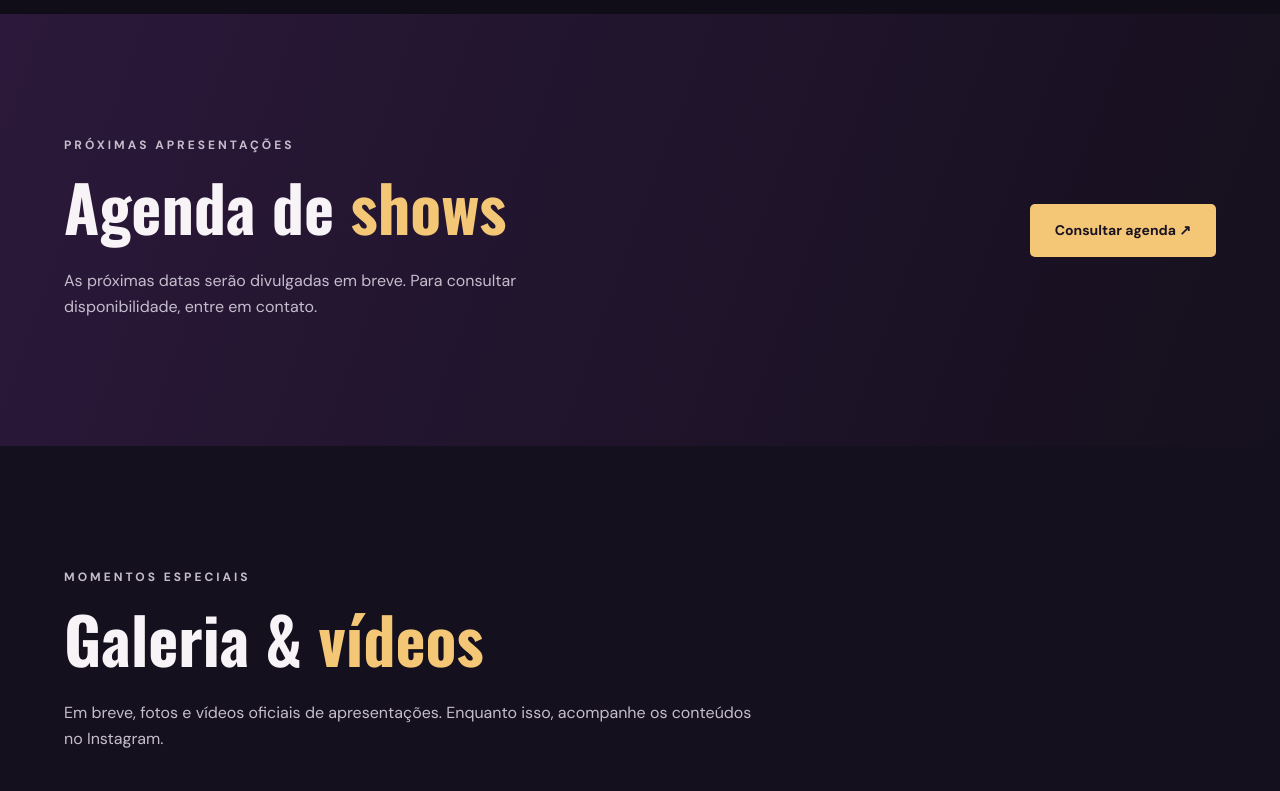
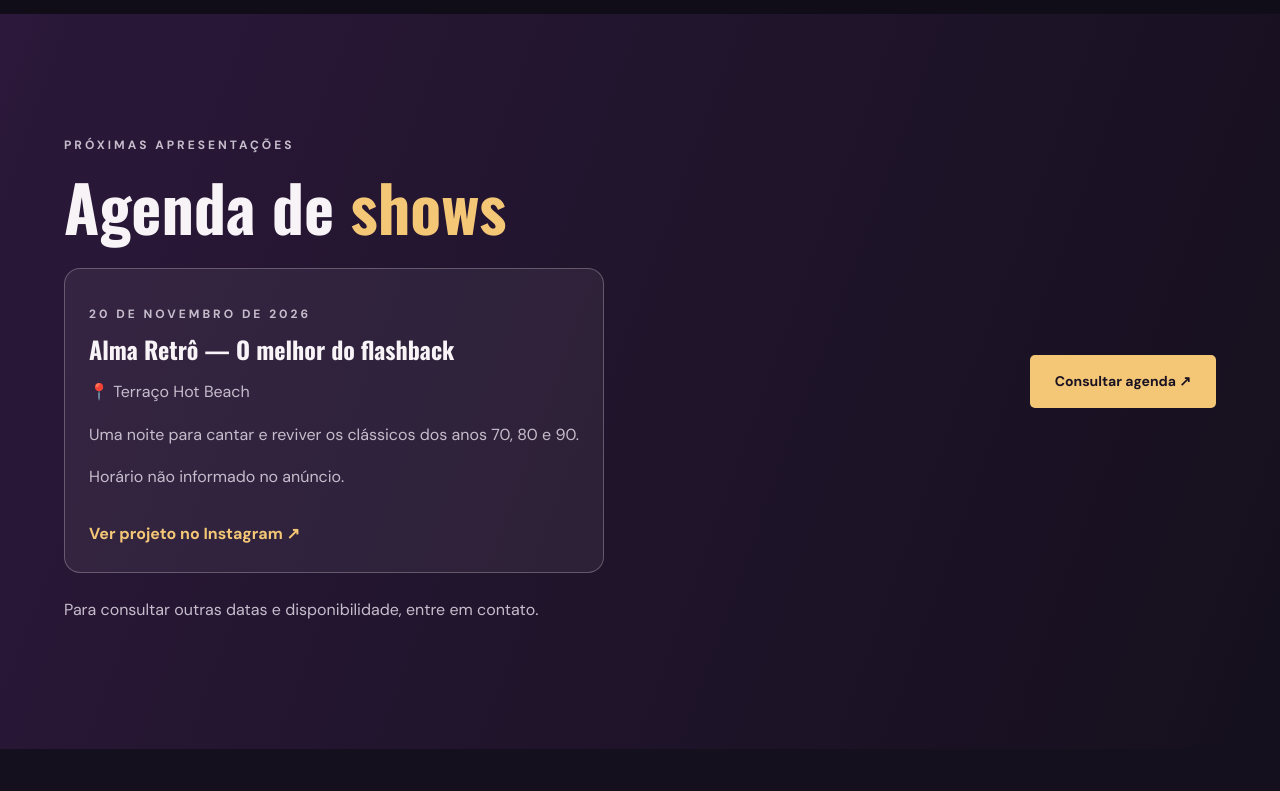
Before and after one commit to joaopcmilani-blip/site-antonio-freitas, a plain HTML site: page index.html in a window 1280 px wide. Shown: the part 1920-2711 px from the top of the page. Drawn offline with nearby package versions, Linux system fonts and the light colour scheme.

Commit message:
Adiciona show Alma Retrô em 20 de novembro à agenda

```diff
--- a/index.html
+++ b/index.html
@@ -30,7 +30,7 @@
     </section>
     <section id="sobre" class="section about"><div><p class="eyebrow">A VOZ POR TRÁS DA MÚSICA</p><h2>Uma conexão que <em>vai além do palco.</em></h2></div><div><p>Antonio Freitas é cantor e intérprete, com presença musical em projetos e apresentações. Este é seu espaço oficial para compartilhar novidades, trabalhos e informações para contratação.</p><p>Quer levar música ao seu evento? Entre em contato diretamente para consultar disponibilidade e condições.</p><a class="text-link" href="#contato">Fale com Antonio ↗</a></div></section>
     <section id="projetos" class="section projects"><div class="section-heading"><p class="eyebrow">MÚSICA EM MOVIMENTO</p><h2>Projetos <em>musicais</em></h2></div><div class="cards"><article class="card"><span class="card-number">01 / PROJETO</span><h3>Banda Match</h3><p>Conheça o projeto e acompanhe as novidades nas redes sociais.</p><a href="https://www.instagram.com/bandamatchoficial/" target="_blank" rel="noopener noreferrer">Acompanhar no Instagram ↗</a></article><article class="card"><span class="card-number">02 / PROJETO</span><h3>Alma Retrô</h3><p>Mais um projeto musical para descobrir e acompanhar.</p><a href="https://www.instagram.com/alma.retrooficial/" target="_blank" rel="noopener noreferrer">Acompanhar no Instagram ↗</a></article></div></section>
-    <section id="agenda" class="section agenda"><div><p class="eyebrow">PRÓXIMAS APRESENTAÇÕES</p><h2>Agenda de <em>shows</em></h2><p>As próximas datas serão divulgadas em breve. Para consultar disponibilidade, entre em contato.</p></div><a class="button primary" href="https://wa.me/5517992233212?text=Ol%C3%A1!%20Gostaria%20de%20consultar%20a%20agenda%20de%20shows." target="_blank" rel="noopener noreferrer">Consultar agenda ↗</a></section>
+    <section id="agenda" class="section agenda"><div><p class="eyebrow">PRÓXIMAS APRESENTAÇÕES</p><h2>Agenda de <em>shows</em></h2><div class="show-entry" style="margin:1.5rem 0;padding:1.5rem;border:1px solid rgba(255,255,255,.25);border-radius:16px;background:rgba(255,255,255,.06)"><p class="eyebrow">20 DE NOVEMBRO DE 2026</p><h3 style="font-size:1.5rem;margin:.5rem 0">Alma Retrô — O melhor do flashback</h3><p>📍 Terraço Hot Beach</p><p>Uma noite para cantar e reviver os clássicos dos anos 70, 80 e 90.</p><p>Horário não informado no anúncio.</p><a class="text-link" href="https://www.instagram.com/alma.retrooficial/" target="_blank" rel="noopener noreferrer">Ver projeto no Instagram ↗</a></div><p>Para consultar outras datas e disponibilidade, entre em contato.</p></div><a class="button primary" href="https://wa.me/5517992233212?text=Ol%C3%A1!%20Gostaria%20de%20consultar%20a%20agenda%20de%20shows." target="_blank" rel="noopener noreferrer">Consultar agenda ↗</a></section>
     <section id="galeria" class="section gallery"><div class="section-heading"><p class="eyebrow">MOMENTOS ESPECIAIS</p><h2>Galeria &amp; <em>vídeos</em></h2><p>Em breve, fotos e vídeos oficiais de apresentações. Enquanto isso, acompanhe os conteúdos no Instagram.</p></div><div class="gallery-panel"><span>♪</span><h3>Viva a música de perto</h3><p>Fotos e vídeos serão adicionados aqui.</p><a class="text-link" href="https://www.instagram.com/vocalantoniofreitas/" target="_blank" rel="noopener noreferrer">Acessar Instagram ↗</a></div></section>
     <section id="contato" class="section contact"><p class="eyebrow">VAMOS FAZER ACONTECER?</p><h2>Seu evento merece <em>música ao vivo.</em></h2><p>Entre em contato para shows, eventos e parcerias.</p><a class="button primary" href="https://wa.me/5517992233212?text=Ol%C3%A1%2C%20Antonio!%20Gostaria%20de%20um%20or%C3%A7amento%20para%20um%20evento." target="_blank" rel="noopener noreferrer">Solicitar orçamento pelo WhatsApp ↗</a><p class="contact-social"><a href="https://www.instagram.com/vocalantoniofreitas/" target="_blank" rel="noopener noreferrer">@vocalantoniofreitas ↗</a></p></section>
   </main>
```
